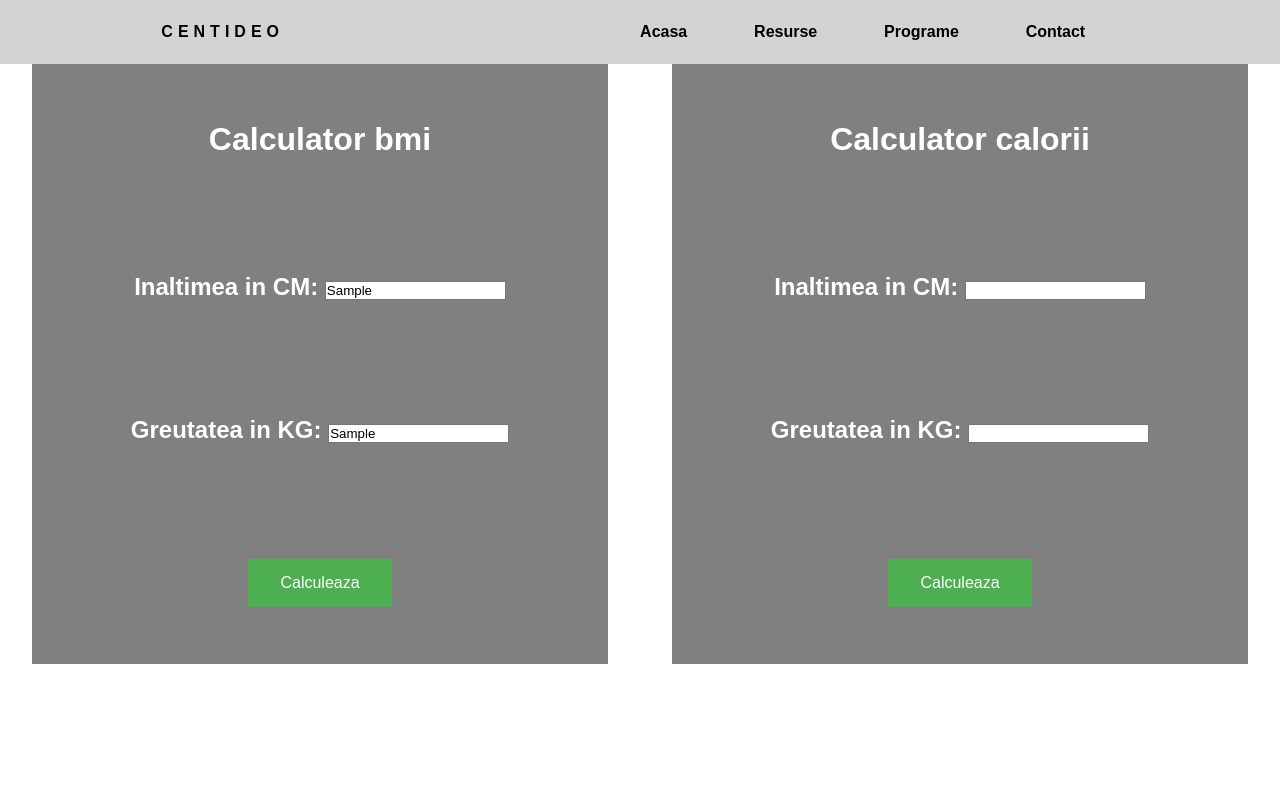
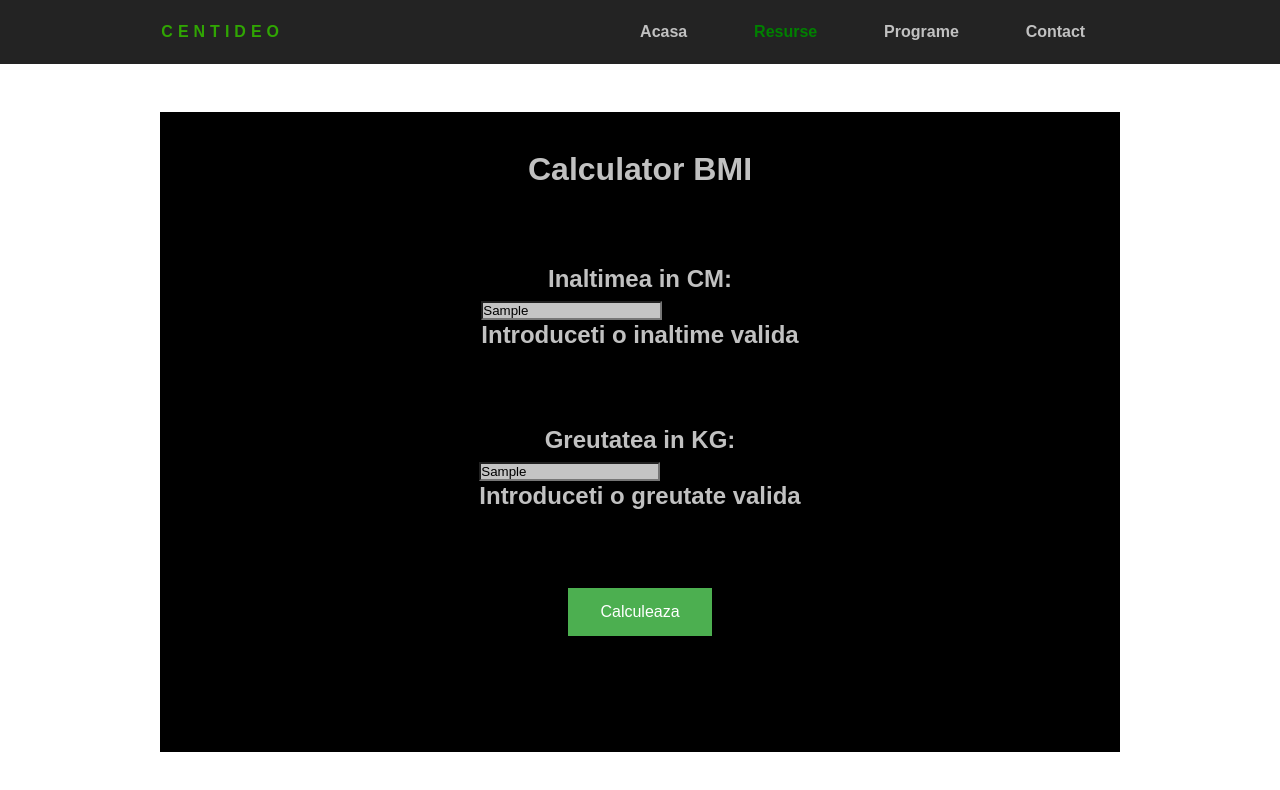
Before and after one commit to Popa-Dragos/Popa-Dragos.github.io, a plain HTML site: page Resurse.html in a window 1280 px wide. Both pictures are taken after typing "Sample", "Sample" into the empty fields and a click on the button "Calculeaza". Drawn offline with Linux system fonts and the light colour scheme.

Commit message:
Add files via upload

```diff
--- a/Resurse.html
+++ b/Resurse.html
@@ -17,7 +17,7 @@
                 <a href="index.html">Acasa</a>
             </li>
             <li>
-                <a href="Resurse.html">Resurse</a>
+                <a href="Resurse.html" class="actual">Resurse</a>
             </li>
             <li>
                 <a href="Programe.html">Programe</a>
@@ -36,36 +36,24 @@
 
     </nav>
 
-    <div class="flex centerres">
+    <div class="bobo">
             <div class="calculatorbmi">
-            <h1>Calculator bmi</h1>
+            <h1>Calculator BMI</h1>
+
+               <div class="flexwrap ">
+                <h2>Inaltimea in CM:</h2>
+                    <h2><input type="text" id="height1"><br><span id="height_error"></span></h2>
+                 </div>
+                 <div class="flexwrap">
+                <h2>Greutatea in KG:</h2>
+                <h2><input type="text" id="weight1"><br><span id="weight_error"></span></h2>
+            </div>
+
+                <button class="Calculeaza"id="btn1">Calculeaza</button>
+                <h2 id="rezultatbmi"></h2>
+            </div>
 
 
-                <h2>Inaltimea in CM:
-                    <input type="text" id="height"><br><span id="height_error"></span>
-                </h2>
-
-                <h2>Greutatea in KG:
-                    <input type="text" id="weight"><br><span id="weight_error"></span>
-                </h2>
-
-                <button class="Calculeaza"id="btn1">Calculeaza</button>
-            </div>
-
-            <div class="calculatorcalorii">
-                <h1>Calculator calorii</h1>
-
-
-                    <h2>Inaltimea in CM:
-                        <input type="text" id="height"><br><span id="height_error"></span>
-                    </h2>
-
-                    <h2>Greutatea in KG:
-                        <input type="text" id="weight"><br><span id="weight_error"></span>
-                    </h2>
-
-                    <button class="Calculeaza"id="btn2">Calculeaza</button>
-                </div>
         </div>
 
 
--- a/app.js
+++ b/app.js
@@ -1,10 +1,47 @@
-const Navslide = () =>{
+const Navslide = () => {
     const mobilenav = document.querySelector('.mobilenav');
     const nav = document.querySelector('.navlink');
 
-    mobilenav.addEventListener('click', ()=>{
+    mobilenav.addEventListener('click', () => {
         nav.classList.toggle('nav-active');
-    } );
+    });
 }
 
 Navslide();
+
+
+const BMi = () => {
+
+    let button = document.querySelector('#btn1')
+    button.addEventListener("click", () => {
+    let height = parseInt(document.querySelector('#height1').value)
+    let weight = parseInt(document.querySelector('#weight1').value)
+    let result = document.querySelector('#rezultatbmi')
+
+    let weight_status=false, height_status=false;
+
+    if(height === '' || isNaN(height) || (height <= 100)){
+        document.getElementById('height_error').innerHTML = 'Introduceti o inaltime valida';
+    }else{
+        document.getElementById('height_error').innerHTML = '';
+        height_status=true; }
+
+        if(weight === '' || isNaN(weight) || (weight <= 30)){
+            document.getElementById('weight_error').innerHTML = 'Introduceti o greutate valida';
+        }else{
+            document.getElementById('weight_error').innerHTML = '';
+            weight_status=true;
+        }
+
+        if(height_status && weight_status){
+            const bmi = (weight / ((height*height)/10000)).toFixed(2);
+
+            result.innerHTML = 'Bmi-ul tau este = ' + bmi;
+        }else{
+
+            result.innerHTML = '';
+        }})
+
+}
+
+BMi();
--- a/style.css
+++ b/style.css
@@ -17,22 +17,23 @@ nav{
     justify-content:  space-around;
     align-items: center;
     min-height: 8vh;
-    background-color: lightgray;
+    background-color: #232323;
 }
 
 
 .centideo{
-    color:black;
+    color: #30A503;
     text-transform: uppercase;
     letter-spacing: 5px;
     font: 20px;
     font-weight: bold;
+    user-select: none;
 }
 
 .navlink{
-display: flex;
-justify-content: space-around;
-width: 40%
+    display: flex;
+    justify-content: space-around;
+    width: 40%
 
 }
 
@@ -41,7 +42,7 @@ width: 40%
 }
 
 .navlink a{
-    color: black;
+    color: #c1c1c1;
     text-decoration: none;
     font-weight: bold;
 }
@@ -55,7 +56,7 @@ width: 40%
     width: 20px;
     height: 3px;
     margin: 3px;
-    background-color: black;
+    background-color: #30A503;
 
 }
 
@@ -117,9 +118,9 @@ width: 40%
     overflow-x: hidden;
     position: absolute;
     right: 0px;
-    height: 92vh;
+       height: 92vh;
     top: 8vh;
-    background-color: #C4c4c4;
+    background-color: #232323;
     width: 40%;
     flex-direction: column;
     align-items: center;
@@ -154,7 +155,7 @@ width: 40%
     background-position: center;
     background-image: url("horzBg.jpg");
     width: 76%;
-    height: 92vh;
+    height: 80vh;
     flex-direction: column;
     background-color: black;
     max-height: 1000px;
@@ -163,6 +164,7 @@ width: 40%
 
 
 .bobo{
+    height:92vh;
     display: flex;
     justify-content: center;
     align-items: center;
@@ -171,47 +173,36 @@ width: 40%
 
 @media screen and (max-width:768px) {
     .motivation {
-        width: 75%;
+        width: 85%;
         background-image: url('vertBg.jpg');
         background-position: top;
+        background-size: 85%;
+        color: white;
     }
 }
 
 
 
 .contact{
+    color: #C4c4c4;
     display: flex;
     justify-content: space-around;
     align-items: center;
     background-color: black;
-    height: 92vh;
-    margin-left: 10%;
-    margin-right: 10%;
     width: 80%;
-    color: white;
+    height: 80vh;
 }
 
 .flex{
     display: flex;
 }
-
-.despre{
-    margin: 0%;
-    display: flex;
-    color: #C4c4c4;
-    justify-content: space-around;
-    padding-left: 5%;
-    padding-right: 25%;
-    padding-top: 10vh;
-    padding-bottom: 10vh;
-    background-position: center;
-    background-image: url("horzBg.jpg");
-    width: 76%;
-    height: 92vh;
-    flex-direction: column;
-    background-color: black;
-    max-height: 1000px;
-    margin-top: 5vh;
+@media screen and (max-width:768px) {
+    .despre {
+        width: 85%;
+        background-image: url('vertBg.jpg');
+        background-position: top;
+        background-size: 85%;
+    }
 }
 
 .centerres{
@@ -220,29 +211,22 @@ width: 40%
 }
 
 .calculatorbmi{
-    max-height: 600px;
     flex-direction: column;
     display: flex;
     justify-content: space-around;
     align-items: center;
-    width: 45%;
-    background-color: grey;
-    color: white;
-    height: 82vh;
+    width: 75%;
+    background-color: black;
+    color: #c1c1c1;
+    height: 80vh;
 
 }
 
-.calculatorcalorii{
-    max-height: 600px;
-    flex-direction: column;
-    display: flex;
-    justify-content: space-around;
-    align-items: center;
-    width: 45%;
-    background-color: grey;
-    color: white;
-    height: 82vh;
-}
+input[type="text"], textarea {
+
+    background-color : #c4c4c4;
+
+  }
 
 @media screen and (max-width:768px) {
 
@@ -253,7 +237,6 @@ width: 40%
 
     .calculatorbmi{
         width: 80%;
-        margin-top: 5vh;
     }
 
     .calculatorcalorii{
@@ -273,3 +256,17 @@ width: 40%
         display: inline-block;
         font-size: 16px;
 }
+.flexwrap{
+    display: flex;
+    flex-direction: column;
+    justify-content: center;
+    align-items: center;
+}
+
+input[type="text"] {
+    max-width: 40vw;
+}
+
+.actual{
+    color: green !important;
+}
```
Also changed, not shown: Contact.html (+3 -3 lines), Programe.html (+4 -4 lines), index.html (+1 -4 lines), horzBg.jpg, vertBg.jpg.
